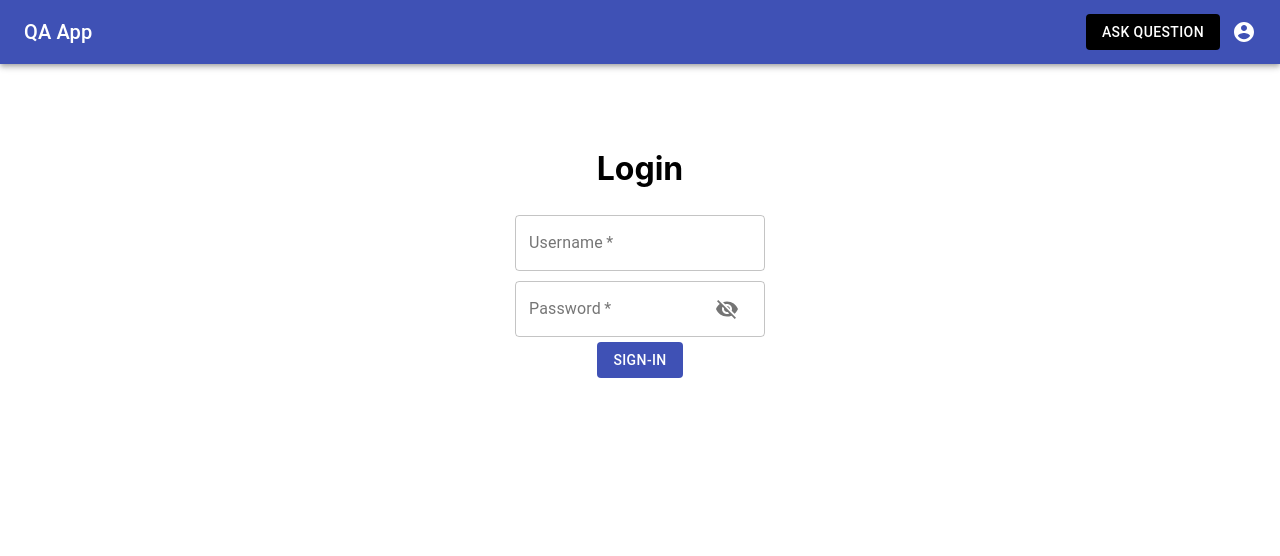
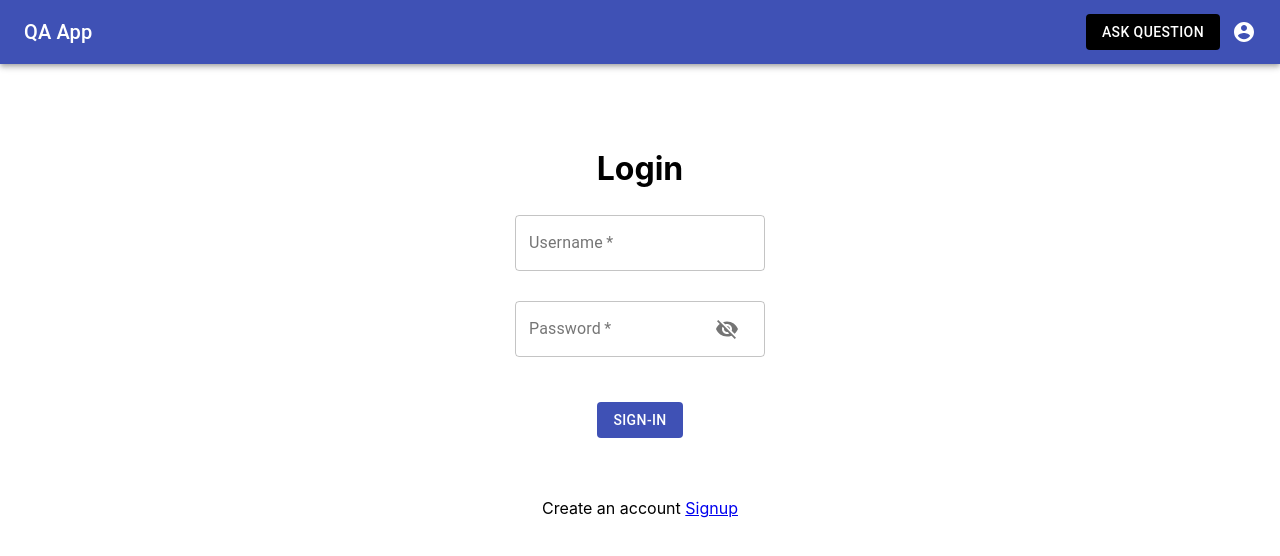
Before and after one commit to Vibhushit07/Quora-App, a React (Create React App) app in the folder frontend/: page /login in a window 1280 px wide. Shown: the top 556 px of the page. Built offline with nearby package versions, Linux system fonts and the light colour scheme.

Commit message:
login update

```diff
--- a/frontend/src/Routes/user/login.jsx
+++ b/frontend/src/Routes/user/login.jsx
@@ -1,6 +1,6 @@
 import React, { useState } from "react";
 import { useHistory } from "react-router-dom";
-
+import { NavLink } from "react-router-dom";
 import {
   TextField,
   Button,
@@ -96,7 +96,7 @@ export const Login = () => {
           error={values.usernameError}
           required
         />
-        <br />
+        <br /><br />
         <FormControl variant="outlined" className={classes.textField} required>
           <InputLabel htmlFor="password">Password</InputLabel>
           <OutlinedInput
@@ -117,7 +117,7 @@ export const Login = () => {
             }
           />
         </FormControl>
-        <br />
+        <br /><br /><br />
         <Button
           variant="contained"
           color="primary"
@@ -125,7 +125,8 @@ export const Login = () => {
           onClick={submit}
         >
           Sign-in
-        </Button>
+        </Button> <br /><br /><br /><br />
+        <div>Create an account  <NavLink to="/signup">Signup</NavLink></div>
       </form>
       <br />
       {values.usernameError && (
```
